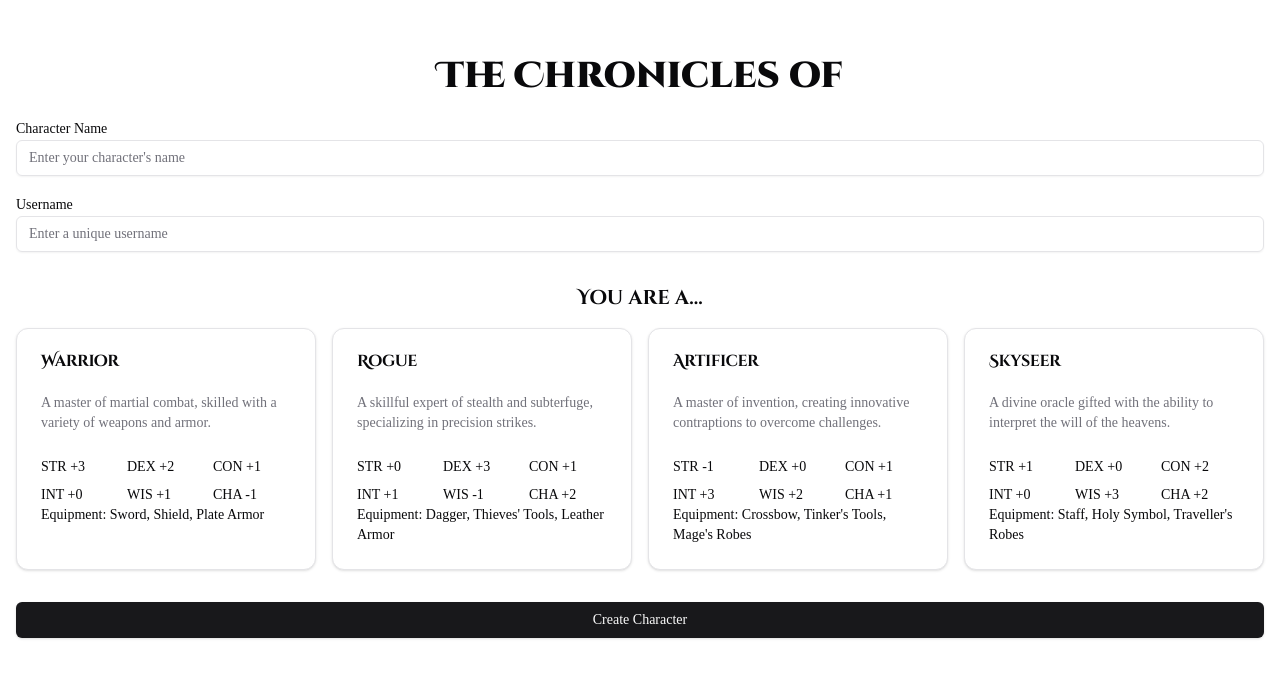
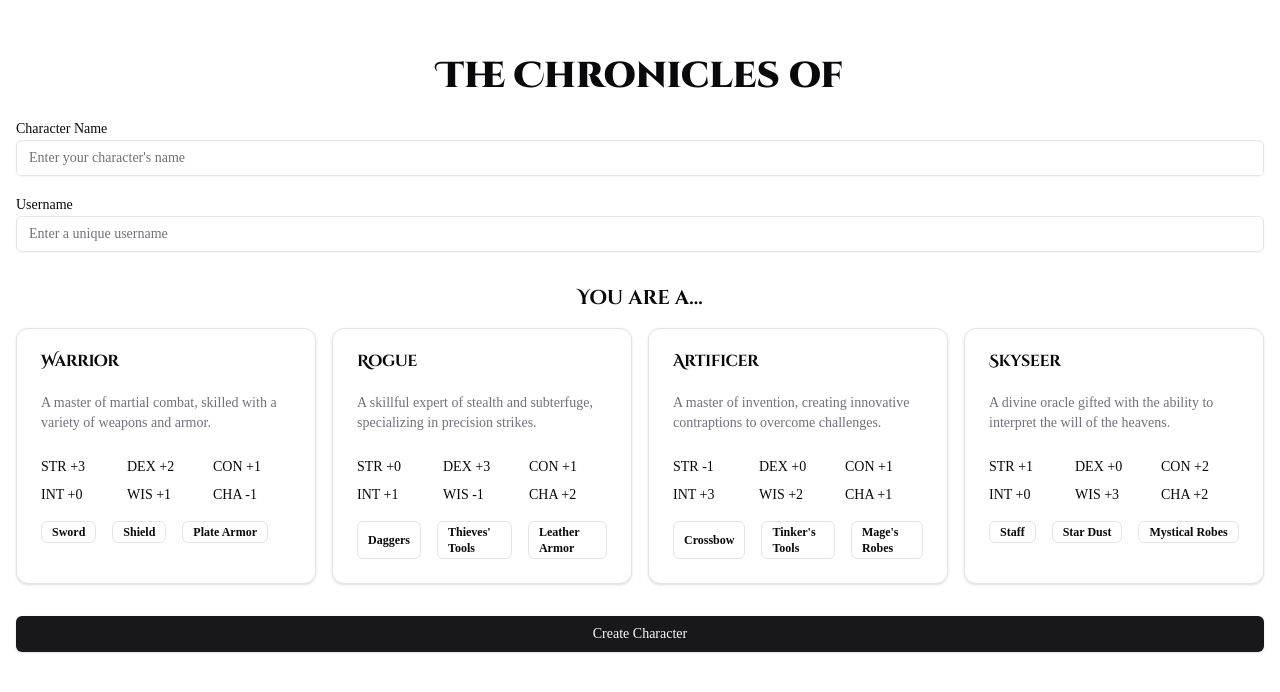
Before and after one commit to Sugoto/rpg-frontend, a Next.js app: page /new-player in a window 1280 px wide. Shown: the top 692 px of the page. Built offline with nearby package versions, Linux system fonts and the light colour scheme; a web font is replaced by a local one.

Commit message:
Add new equipment badges for player classes

```diff
--- a/app/new-player/page.jsx
+++ b/app/new-player/page.jsx
@@ -11,6 +11,7 @@
 import { Input } from "@/components/ui/input";
 import { Label } from "@/components/ui/label";
 import { Button } from "@/components/ui/button";
+import { Badge } from "@/components/ui/badge";
 
 const classes = [
   {
@@ -25,7 +26,7 @@
     description:
       "A skillful expert of stealth and subterfuge, specializing in precision strikes.",
     abilities: { STR: 0, DEX: 3, CON: 1, INT: 1, WIS: -1, CHA: 2 },
-    equipment: ["Dagger", "Thieves' Tools", "Leather Armor"],
+    equipment: ["Daggers", "Thieves' Tools", "Leather Armor"],
   },
   {
     name: "Artificer",
@@ -39,7 +40,7 @@
     description:
       "A divine oracle gifted with the ability to interpret the will of the heavens.",
     abilities: { STR: 1, DEX: 0, CON: 2, INT: 0, WIS: 3, CHA: 2 },
-    equipment: ["Staff", "Holy Symbol", "Traveller's Robes"],
+    equipment: ["Staff", "Star Dust", "Mystical Robes"],
   },
 ];
 
@@ -114,8 +115,12 @@
                       )
                     )}
                   </div>
-                  <div className="text-sm">
-                    Equipment: {classItem.equipment.join(", ")}
+                  <div className="flex flex-row gap-4 mt-4">
+                    {classItem.equipment.map((equipmentItem) => (
+                      <Badge key={equipmentItem} variant="outline">
+                        {equipmentItem}
+                      </Badge>
+                    ))}
                   </div>
                 </CardFooter>
               </Card>
--- /dev/null
+++ b/components/ui/badge.jsx
@@ -0,0 +1,34 @@
+import * as React from "react"
+import { cva } from "class-variance-authority";
+
+import { cn } from "@/lib/utils"
+
+const badgeVariants = cva(
+  "inline-flex items-center rounded-md border px-2.5 py-0.5 text-xs font-semibold transition-colors focus:outline-none focus:ring-2 focus:ring-ring focus:ring-offset-2",
+  {
+    variants: {
+      variant: {
+        default:
+          "border-transparent bg-primary text-primary-foreground shadow hover:bg-primary/80",
+        secondary:
+          "border-transparent bg-secondary text-secondary-foreground hover:bg-secondary/80",
+        destructive:
+          "border-transparent bg-destructive text-destructive-foreground shadow hover:bg-destructive/80",
+        outline: "text-foreground",
+      },
+    },
+    defaultVariants: {
+      variant: "default",
+    },
+  }
+)
+
+function Badge({
+  className,
+  variant,
+  ...props
+}) {
+  return (<div className={cn(badgeVariants({ variant }), className)} {...props} />);
+}
+
+export { Badge, badgeVariants }
```
